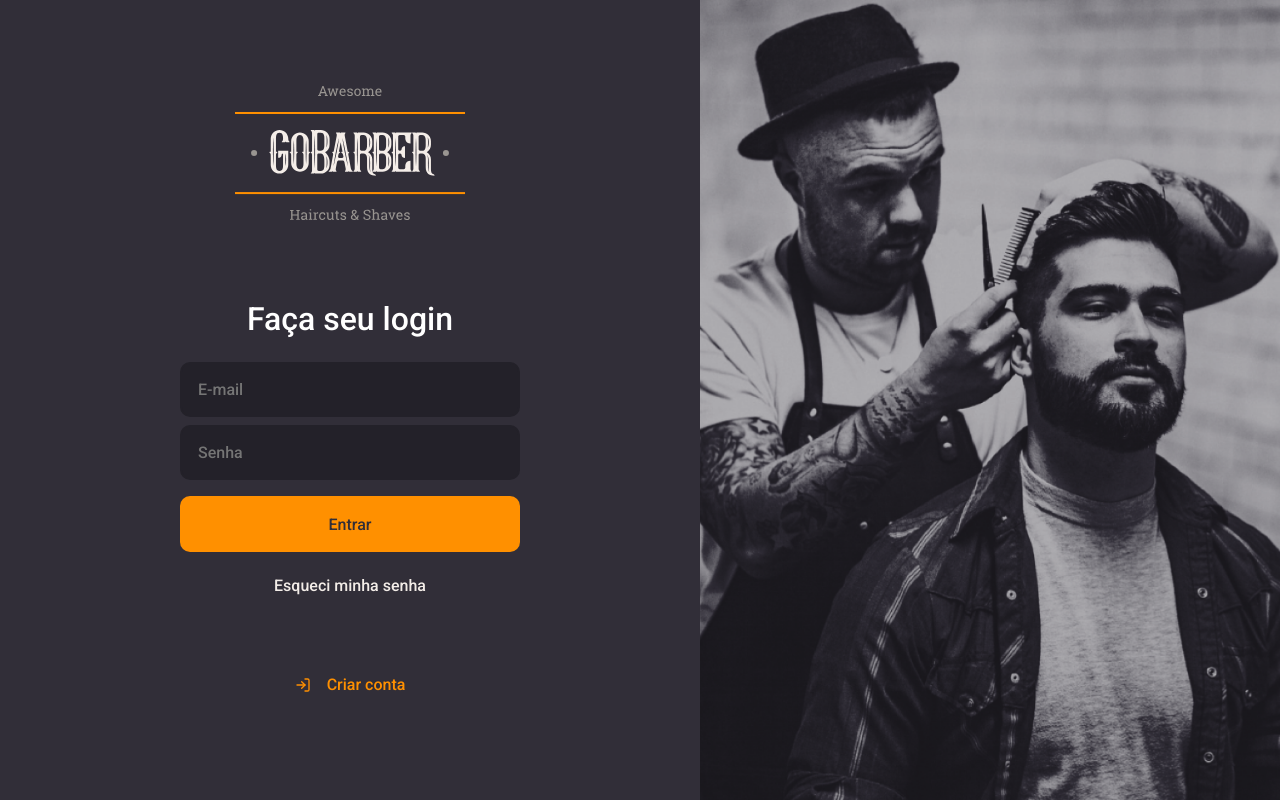
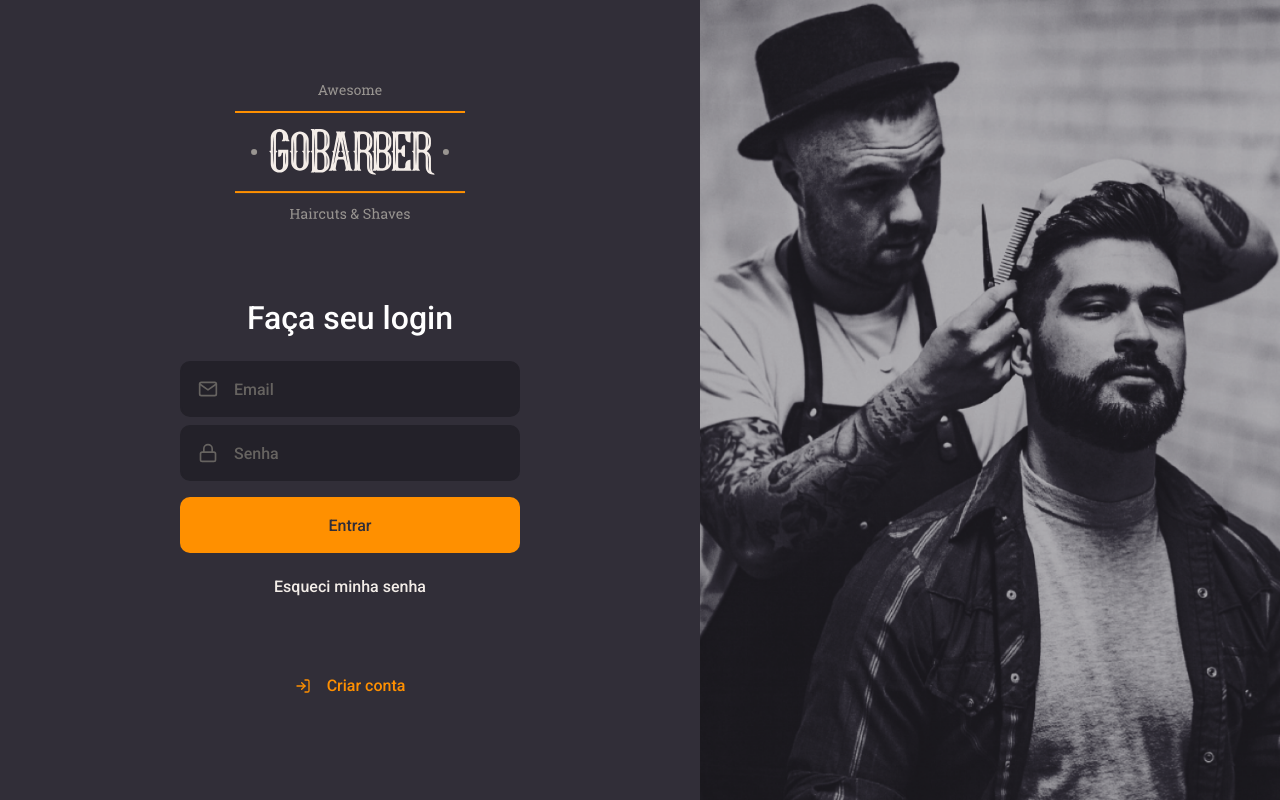
Before and after one commit to elcioroberto95/Go-Barber, a React (Create React App) app: page / in a window 1280 px wide. Built offline with nearby package versions, Linux system fonts and the light colour scheme.

Commit message:
feat: create componente button and input

```diff
--- /dev/null
+++ b/src/components/button/index.tsx
@@ -0,0 +1,11 @@
+import React, { ButtonHTMLAttributes } from "react";
+import { Container } from "./styles";
+
+type ButtonProps = ButtonHTMLAttributes <HTMLButtonElement>
+
+const Button:React.FC<ButtonProps> = ({ children, ...rest }) => (
+  <Container type="button" {...rest}>
+    {children}
+  </Container>
+);
+export default Button;
--- /dev/null
+++ b/src/components/button/styles.ts
@@ -0,0 +1,21 @@
+import { shade } from "polished";
+import styled from "styled-components";
+
+export const Container = styled.button`
+
+            background:#ff9000;
+            height:56px;
+            border-radius:10px;
+            border:0;
+            color:#312e38;
+            padding:16px;
+            width:100%;
+            font-weight:500;
+            margin-top:16px;
+            transition:background-color 0.2s;
+
+            &:hover {
+                background: ${shade(0.2, "#ff9000")};
+            }
+
+`;
--- /dev/null
+++ b/src/components/input/index.tsx
@@ -0,0 +1,17 @@
+import React, { InputHTMLAttributes } from "react";
+import { IconBaseProps } from "react-icons";
+import { Container } from "./styles";
+
+interface InputProps extends InputHTMLAttributes<HTMLInputElement>{
+name:string;
+icon?: React.ComponentType<IconBaseProps>;
+
+}
+const Input:React.FC<InputProps> = ({ icon: Icon, ...rest }) => (
+  <Container>
+    {Icon && <Icon size={20} />}
+    <input type="text" {...rest} />
+  </Container>
+);
+
+export default Input;
--- /dev/null
+++ b/src/components/input/styles.ts
@@ -0,0 +1,30 @@
+import styled from "styled-components";
+
+export const Container = styled.div`
+  background:#232129;
+  border-radius:10px;
+  border:2px solid #232129;
+  padding:16px;
+  width:100%;
+  color:#666360;
+  display:flex;
+  align-items:center;
+  & + div {
+    margin-top:8px;
+  }
+  input {
+    flex:1;
+    background:transparent;
+    border:0;
+    color:#f4ede8;
+
+  &::placeholder {
+      color:#666360;
+  }
+
+
+ }
+  svg {
+    margin-right:16px;
+}
+       `;
--- a/src/pages/SignIn/index.tsx
+++ b/src/pages/SignIn/index.tsx
@@ -1,6 +1,8 @@
 import React from "react";
-import { FiLogIn } from "react-icons/fi";
+import { FiLock, FiLogIn, FiMail } from "react-icons/fi";
 import LogoSvg from "../../assets/images/logo.svg";
+import Button from "../../components/button";
+import Input from "../../components/input";
 import { Background, Container, Content } from "./styles";
 
 const SignIn:React.FC = () => (
@@ -9,9 +11,10 @@
       <img src={LogoSvg} alt="GoBarber" />
       <form>
         <h1>Faça seu login</h1>
-        <input placeholder="E-mail" />
-        <input type="password" placeholder="Senha" />
-        <button type="submit">Entrar</button>
+        <Input name="email" icon={FiMail} placeholder="Email" />
+        <Input name="password" icon={FiLock} type="password" placeholder="Senha" />
+
+        <Button>Entrar</Button>
         <a href="forgot">Esqueci minha senha</a>
       </form>
       <a href="login">
--- a/src/pages/SignIn/styles.ts
+++ b/src/pages/SignIn/styles.ts
@@ -23,33 +23,7 @@
             h1 {
             margin-bottom:24px;
         }
-        input {
-            background:#232129;
-            border-radius:10px;
-            border:2px solid #232129;
-            padding:16px;
-            width:100%;
-            & + input {
-            margin-top:8px;
-        }
-        }
 
-        button {
-
-            background:#ff9000;
-            height:56px;
-            border-radius:10px;
-            border:0;
-            color:#312e38;
-            padding:16px;
-            width:100%;
-            font-weight:500;
-            margin-top:16px;
-            transition:background-color 0.2s;
-            &:hover {
-                background: ${shade(0.2, "#ff9000")};
-            }
-        }
         a {
             color:#F3EDE8;
             display:block;
```
Also changed, not shown: .eslintrc.js, 1 other file (tests, documents, lock files or other folders).
